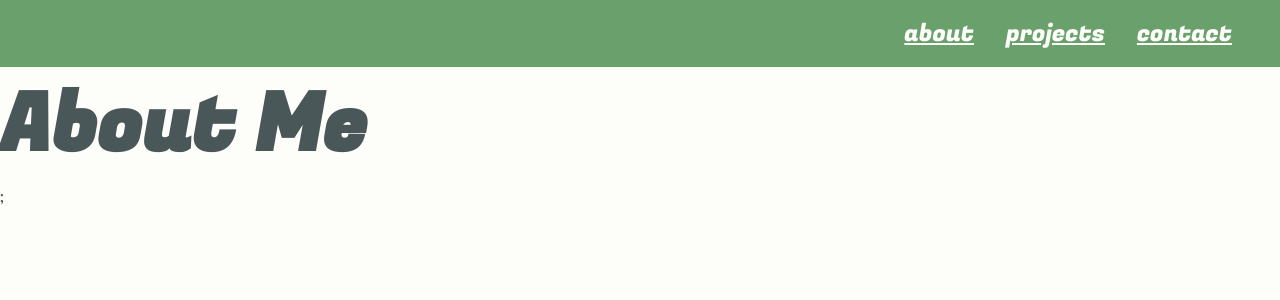
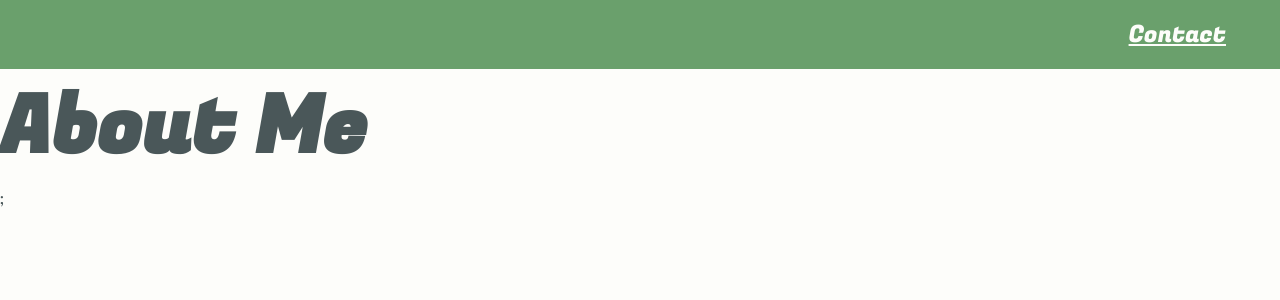
Before and after one commit to BrigeLub/localportfolio, a React (Create React App) app: page /about in a window 1280 px wide. Shown: the top 300 px of the page. Built offline with nearby package versions, Linux system fonts and the light colour scheme.

Commit message:
Version One

```diff
--- /dev/null
+++ b/src/components/ContactModal.css
@@ -0,0 +1,19 @@
+.modal-content {
+  display: flex;
+  flex-direction: column;
+  gap: 15px;
+}
+.modal p {
+  margin: 0;
+  font-family: var(--body-font);
+  font-size: 3vw;
+  color: #555;
+}
+.modal h2 {
+  margin: 0;
+  font-size: 3vw;
+  color: #333;
+  font-family: var(--header-font);
+  border-bottom: 1px solid #ddd;
+  padding-bottom: 10px;
+}
--- /dev/null
+++ b/src/components/ContactModal.js
@@ -0,0 +1,17 @@
+import React from "react";
+import "./ContactModal.css";
+
+function ContactModal() {
+  return (
+    <div className="ContactSheet">
+      <div className="modal-content">
+        <h2>Let's Get in Touch!</h2>
+
+        <p>brigitte.lubker@gmail.com</p>
+        <p>(610) 235-7662</p>
+        <p>Philadelphia, PA</p>
+      </div>
+    </div>
+  );
+}
+export default ContactModal;
--- a/src/components/Header.css
+++ b/src/components/Header.css
@@ -19,6 +19,30 @@
   font-size: 1.5rem;
   text-decoration: underline;
 }
+.modal {
+  border: none;
+  border-radius: 10px;
+  box-shadow: 0 4px 10px rgba(0, 0, 0, 0.2);
+  padding: 20px;
+  z-index: 1000;
+  overflow: hidden;
+}
+
+.modal-open {
+  background-color: transparent;
+  background-repeat: no-repeat;
+  border: none;
+  font-family: var(--header-font);
+  color: var(--background-color);
+  text-decoration: none;
+  margin: 0 1rem;
+  font-weight: 500;
+  font-size: 1.5rem;
+  text-decoration: underline;
+}
+.modal-open:hover {
+  color: var(--hover-color);
+}
 
 .header__nav a:hover {
   color: var(--hover-color);
--- a/src/components/Header.js
+++ b/src/components/Header.js
@@ -1,15 +1,45 @@
 import React from "react";
-import { Link } from "react-router-dom";
+// import { Link } from "react-router-dom";
 import "./Header.css"; // For styling the header
+import ContactModal from "./ContactModal";
 
 function Header() {
+  const openModal = () => {
+    const modal = document.getElementById("modal");
+    modal?.showModal();
+  };
+
+  const closeModal = () => {
+    const modal = document.getElementById("modal");
+    modal?.close();
+  };
+
+  const handleOutsideClick = (e) => {
+    const modal = document.getElementById("modal");
+    if (e.target === modal) {
+      closeModal();
+    }
+  };
   return (
     <header className="header">
       <div className="header__logo"></div>
       <nav className="header__nav">
-        <Link to="/about">about</Link>
-        <Link to="/projects">projects</Link>
-        <Link to="/contact">contact</Link>
+        {/* <Link to="/about">about</Link>
+        <Link to="/projects">projects</Link> */}
+
+        <div>
+          {/* Modal */}
+          <dialog id="modal" className="modal" onClick={handleOutsideClick}>
+            <ContactModal />
+          </dialog>
+
+          {/* Open Modal Button */}
+          <button onClick={openModal} className="modal-open">
+            Contact
+          </button>
+        </div>
+
+        {/* <Link to="/contact">contact</Link> */}
       </nav>
     </header>
   );
--- a/src/pages/Home.css
+++ b/src/pages/Home.css
@@ -1,6 +1,6 @@
 .circle {
-  width: 30rem;
-  height: 30rem;
+  width: 25vw;
+  height: 25vw;
   border-radius: 50%;
   background: url(https://brigportfolio.twic.pics/face/) var(--primary-color);
   background-size: cover;
--- a/src/pages/Home.js
+++ b/src/pages/Home.js
@@ -1,7 +1,7 @@
 import React from "react";
 import Header from "../components/Header";
-import HoverCard from "../components/HoverCard";
-import cardData from "../scripts/cardData";
+// import HoverCard from "../components/HoverCard";
+// import cardData from "../scripts/cardData";
 import "./Home.css";
 
 function Home() {
@@ -23,9 +23,9 @@ function Home() {
             fontSize: "3rem",
           }}
         >
-          Latest Projects
+          What I'm Up To
         </h3>
-        <div className="container">
+        {/* <div className="container">
           {cardData.map((item, index) => (
             <HoverCard
               key={index}
@@ -35,7 +35,13 @@ function Home() {
               link={item.link}
             />
           ))}
-        </div>
+        </div> */}
+        <iframe
+          src="https://widgets.sociablekit.com/linkedin-profile-posts/iframe/25513055"
+          title="LinkedIn Profile Activity"
+          width="100%"
+          height="1000"
+        ></iframe>
       </div>
     </>
   );
```
